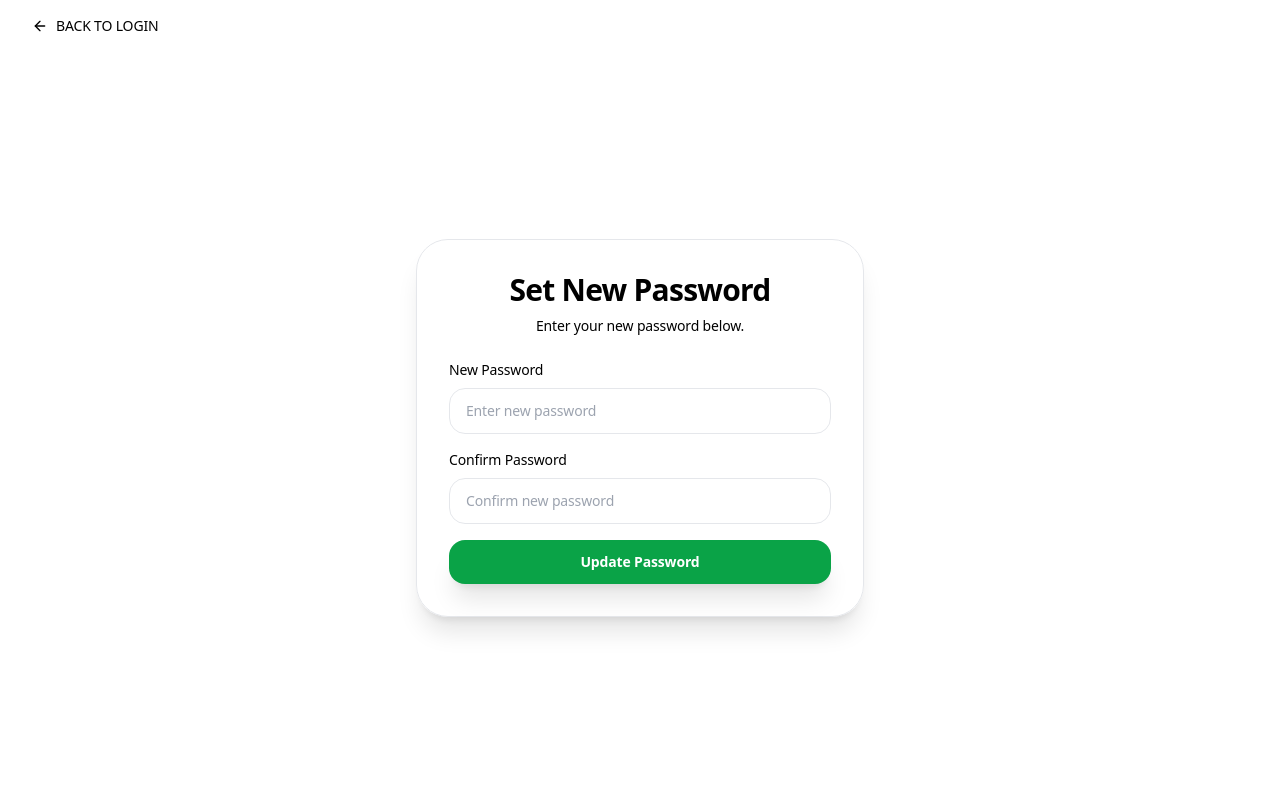
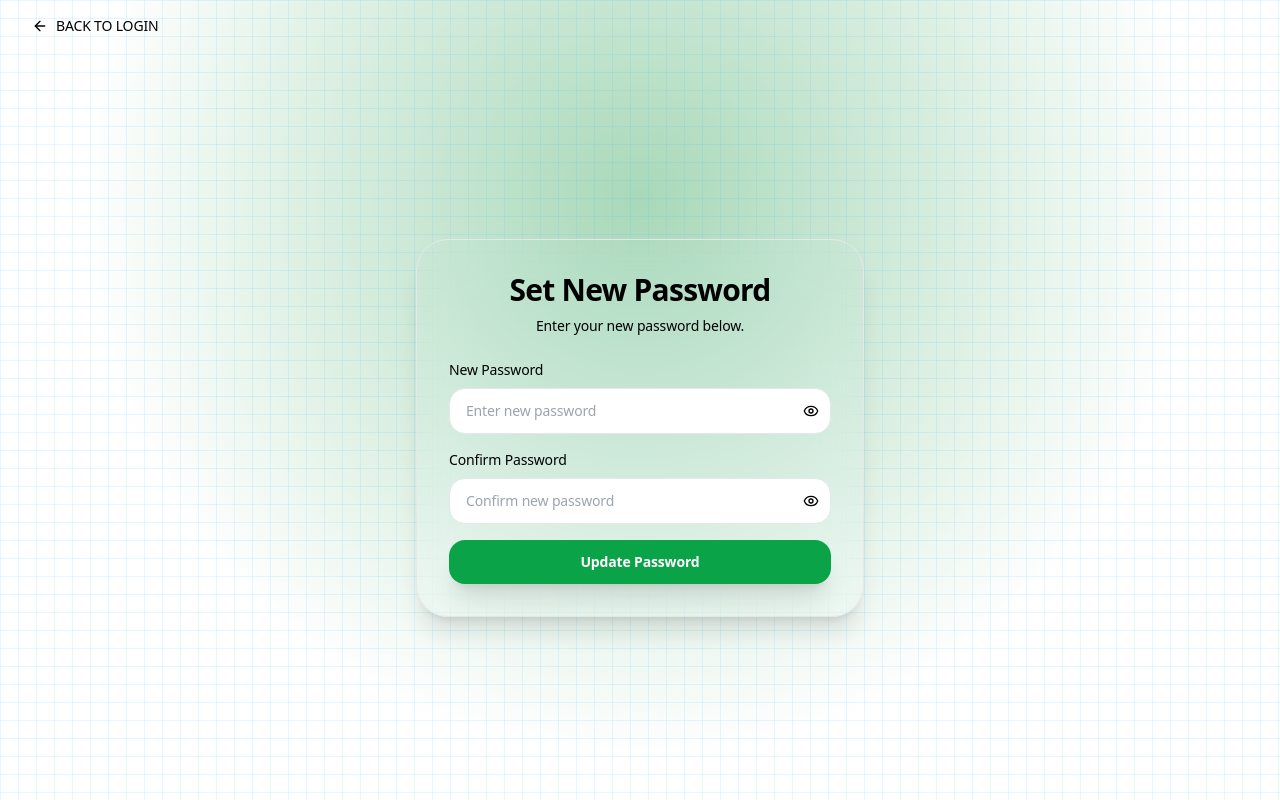
Before and after one commit to mlgeepee/NGX-STOCKS, a React (Vite) app: page /reset-password in a window 1280 px wide. Built offline with nearby package versions, Linux system fonts and the light colour scheme; no server answers.

Commit message:
Add password visibility toggle and background gradient to forms

```diff
--- a/index.html
+++ b/index.html
@@ -4,7 +4,7 @@
     <meta charset="UTF-8" />
     <link rel="icon" type="image/ico" href="/favicon.ico" />
     <meta name="viewport" content="width=device-width, initial-scale=1.0" />
-    <title>NGX Stocks | Stock Analytics</title>
+    <title>NGX Stocks - Stock Analytics</title>
   </head>
   <body>
     <div id="root"></div>
--- a/pages/Login.jsx
+++ b/pages/Login.jsx
@@ -1,9 +1,10 @@
 import { useEffect, useState } from "react";
 import { supabase } from "../services/supabase";
 import { useNavigate, Link } from "react-router-dom";
-import { ArrowLeft } from "lucide-react";
+import { ArrowLeft, Eye, EyeOff } from "lucide-react";
 import { Alert } from "@/components/ui/alert";
 import { useAuthStore } from "../store/useAuthStore";
+import BackgroundGradient from "@/components/ui/background-gradient-snippet";
 
 // Google SVG Icon Component
 const GoogleIcon = () => (
@@ -39,6 +40,7 @@ export default function Login() {
   const isAuthLoading = useAuthStore((state) => state.isAuthLoading);
   const [email, setEmail] = useState("");
   const [password, setPassword] = useState("");
+  const [showPassword, setShowPassword] = useState(false);
   const [alert, setAlert] = useState(null);
   const isSupabaseReady = Boolean(supabase);
 
@@ -114,6 +116,7 @@ export default function Login() {
 
   return (
     <div className="flex flex-col min-h-screen bg-background text-foreground">
+      <BackgroundGradient />
       {alert && (
         <Alert
           message={alert.message}
@@ -186,7 +189,7 @@ export default function Login() {
                 />
               </div>
 
-              <div>
+              <div className="relative">
                 <label
                   htmlFor="password"
                   className="block mb-2 text-sm font-medium text-foreground"
@@ -195,13 +198,24 @@ export default function Login() {
                 </label>
                 <input
                   id="password"
-                  type="password"
+                  type={showPassword ? "text" : "password"}
                   placeholder="Enter your password"
                   value={password}
                   onChange={(e) => setPassword(e.target.value)}
-                  className="w-full px-4 py-3 text-sm border rounded-2xl border-input bg-background text-foreground placeholder:text-muted-foreground focus:border-primary focus:outline-none focus:ring-2 focus:ring-ring/20"
+                  className="w-full px-4 py-3 text-sm border rounded-2xl border-input bg-background text-foreground placeholder:text-muted-foreground focus:border-primary focus:outline-none focus:ring-2 focus:ring-ring/20 pr-12"
                   required
                 />
+                <button
+                  type="button"
+                  className="absolute inset-y-0 right-0 pr-3 flex items-center top-9"
+                  onClick={() => setShowPassword(!showPassword)}
+                >
+                  {showPassword ? (
+                    <EyeOff className="h-5 w-5 text-muted-foreground hover:text-foreground" />
+                  ) : (
+                    <Eye className="h-5 w-5 text-muted-foreground hover:text-foreground" />
+                  )}
+                </button>
               </div>
 
               <button
--- a/pages/ResetPassword.jsx
+++ b/pages/ResetPassword.jsx
@@ -1,15 +1,18 @@
 import { useState } from "react";
 import { supabase } from "../services/supabase";
 import { useNavigate } from "react-router-dom";
-import { ArrowLeft } from "lucide-react";
+import { ArrowLeft, Eye, EyeOff } from "lucide-react";
 import { Link } from "react-router-dom";
 import { Alert } from "@/components/ui/alert";
+import BackgroundGradient from "@/components/ui/background-gradient-snippet";
 
 export default function ResetPassword() {
   const navigate = useNavigate();
   const [password, setPassword] = useState("");
   const [confirmPassword, setConfirmPassword] = useState("");
   const [alert, setAlert] = useState(null);
+  const [showPassword, setShowPassword] = useState(false);
+  const [showConfirmPassword, setShowConfirmPassword] = useState(false);
 
   const handleUpdate = async (e) => {
     e.preventDefault();
@@ -39,6 +42,7 @@ export default function ResetPassword() {
 
   return (
     <div className="flex flex-col min-h-screen bg-background text-foreground">
+      <BackgroundGradient />
       {alert && (
         <Alert
           message={alert.message}
@@ -78,15 +82,29 @@ export default function ResetPassword() {
               >
                 New Password
               </label>
+              <div className="relative">
                 <input
                   id="password"
-                type="password"
+                  type={showPassword ? "text" : "password"}
                   placeholder="Enter new password"
                   value={password}
                   onChange={(e) => setPassword(e.target.value)}
-                className="w-full px-4 py-3 text-sm border rounded-2xl border-input bg-background text-foreground placeholder:text-muted-foreground focus:border-primary focus:outline-none focus:ring-2 focus:ring-ring/20"
+                  className="w-full px-4 py-3 text-sm border rounded-2xl border-input bg-background text-foreground placeholder:text-muted-foreground focus:border-primary focus:outline-none focus:ring-2 focus:ring-ring/20 pr-10"
                   required
                 />
+                <button
+                  type="button"
+                  onClick={() => setShowPassword((s) => !s)}
+                  className="absolute right-3 top-1/2 -translate-y-1/2 text-muted-foreground"
+                  aria-label={showPassword ? "Hide password" : "Show password"}
+                >
+                  {showPassword ? (
+                    <EyeOff className="w-4 h-4" />
+                  ) : (
+                    <Eye className="w-4 h-4" />
+                  )}
+                </button>
+              </div>
             </div>
 
             <div>
@@ -96,15 +114,31 @@ export default function ResetPassword() {
               >
                 Confirm Password
               </label>
+              <div className="relative">
                 <input
                   id="confirmPassword"
-                type="password"
+                  type={showConfirmPassword ? "text" : "password"}
                   placeholder="Confirm new password"
                   value={confirmPassword}
                   onChange={(e) => setConfirmPassword(e.target.value)}
-                className="w-full px-4 py-3 text-sm border rounded-2xl border-input bg-background text-foreground placeholder:text-muted-foreground focus:border-primary focus:outline-none focus:ring-2 focus:ring-ring/20"
+                  className="w-full px-4 py-3 text-sm border rounded-2xl border-input bg-background text-foreground placeholder:text-muted-foreground focus:border-primary focus:outline-none focus:ring-2 focus:ring-ring/20 pr-10"
                   required
                 />
+                <button
+                  type="button"
+                  onClick={() => setShowConfirmPassword((s) => !s)}
+                  className="absolute right-3 top-1/2 -translate-y-1/2 text-muted-foreground"
+                  aria-label={
+                    showConfirmPassword ? "Hide password" : "Show password"
+                  }
+                >
+                  {showConfirmPassword ? (
+                    <EyeOff className="w-4 h-4" />
+                  ) : (
+                    <Eye className="w-4 h-4" />
+                  )}
+                </button>
+              </div>
             </div>
 
             <button
--- a/pages/SignUp.jsx
+++ b/pages/SignUp.jsx
@@ -1,8 +1,9 @@
 import { useState } from "react";
 import { supabase } from "../services/supabase";
 import { useNavigate, Link } from "react-router-dom";
-import { ArrowLeft } from "lucide-react";
+import { ArrowLeft, Eye, EyeOff } from "lucide-react";
 import { Alert } from "@/components/ui/alert";
+import BackgroundGradient from "@/components/ui/background-gradient-snippet";
 
 export default function SignUp() {
   const navigate = useNavigate();
@@ -10,6 +11,8 @@ export default function SignUp() {
   const [password, setPassword] = useState("");
   const [confirmPassword, setConfirmPassword] = useState("");
   const [alert, setAlert] = useState(null);
+  const [showPassword, setShowPassword] = useState(false);
+  const [showConfirmPassword, setShowConfirmPassword] = useState(false);
   const isSupabaseReady = Boolean(supabase);
 
   const requireSupabase = () => {
@@ -52,6 +55,7 @@ export default function SignUp() {
 
   return (
     <div className="flex flex-col min-h-screen bg-background text-foreground">
+      <BackgroundGradient />
       {alert && (
         <Alert
           message={alert.message}
@@ -60,7 +64,6 @@ export default function SignUp() {
         />
       )}
 
-      {/* Top Navigation */}
       <div className="w-full px-4 py-4 sm:px-6 lg:px-8">
         <Link
           to="/"
@@ -71,7 +74,6 @@ export default function SignUp() {
         </Link>
       </div>
 
-      {/* Centered Form */}
       <div className="flex items-center justify-center flex-1 px-4 py-8 sm:px-6 lg:px-8">
         <div className="w-full max-w-md rounded-[2rem] border border-border bg-card p-8 shadow-xl backdrop-blur-xl">
           <div className="space-y-2 text-center">
@@ -116,15 +118,29 @@ export default function SignUp() {
               >
                 Password
               </label>
+              <div className="relative">
                 <input
                   id="password"
-                type="password"
+                  type={showPassword ? "text" : "password"}
                   placeholder="Create your password"
                   value={password}
                   onChange={(e) => setPassword(e.target.value)}
-                className="w-full px-4 py-3 text-sm border rounded-2xl border-input bg-background text-foreground placeholder:text-muted-foreground focus:border-primary focus:outline-none focus:ring-2 focus:ring-ring/20"
+                  className="w-full px-4 py-3 text-sm border rounded-2xl border-input bg-background text-foreground placeholder:text-muted-foreground focus:border-primary focus:outline-none focus:ring-2 focus:ring-ring/20 pr-10"
                   required
                 />
+                <button
+                  type="button"
+                  onClick={() => setShowPassword((s) => !s)}
+                  className="absolute right-3 top-1/2 -translate-y-1/2 text-muted-foreground"
+                  aria-label={showPassword ? "Hide password" : "Show password"}
+                >
+                  {showPassword ? (
+                    <EyeOff className="w-4 h-4" />
+                  ) : (
+                    <Eye className="w-4 h-4" />
+                  )}
+                </button>
+              </div>
             </div>
 
             <div>
@@ -134,15 +150,31 @@ export default function SignUp() {
               >
                 Confirm Password
               </label>
+              <div className="relative">
                 <input
                   id="confirmPassword"
-                type="password"
+                  type={showConfirmPassword ? "text" : "password"}
                   placeholder="Confirm your password"
                   value={confirmPassword}
                   onChange={(e) => setConfirmPassword(e.target.value)}
-                className="w-full px-4 py-3 text-sm border rounded-2xl border-input bg-background text-foreground placeholder:text-muted-foreground focus:border-primary focus:outline-none focus:ring-2 focus:ring-ring/20"
+                  className="w-full px-4 py-3 text-sm border rounded-2xl border-input bg-background text-foreground placeholder:text-muted-foreground focus:border-primary focus:outline-none focus:ring-2 focus:ring-ring/20 pr-10"
                   required
                 />
+                <button
+                  type="button"
+                  onClick={() => setShowConfirmPassword((s) => !s)}
+                  className="absolute right-3 top-1/2 -translate-y-1/2 text-muted-foreground"
+                  aria-label={
+                    showConfirmPassword ? "Hide password" : "Show password"
+                  }
+                >
+                  {showConfirmPassword ? (
+                    <EyeOff className="w-4 h-4" />
+                  ) : (
+                    <Eye className="w-4 h-4" />
+                  )}
+                </button>
+              </div>
             </div>
 
             <button
--- /dev/null
+++ b/src/components/ui/background-gradient-snippet.tsx
@@ -0,0 +1,8 @@
+export default function Component() {
+  return (
+    <div className="fixed inset-0 -z-10 bg-white dark:bg-neutral-200">
+      <div className="absolute inset-0 bg-[radial-gradient(circle_560px_at_50%_200px,#A8D8B9,transparent)]" />
+      <div className="pointer-events-none absolute inset-0 bg-[linear-gradient(to_right,#38bdf820_1px,transparent_1px),linear-gradient(to_bottom,#38bdf820_1px,transparent_1px)] bg-[size:18px_18px]" />
+    </div>
+  );
+}
```
Also changed, not shown: src/components/ui/demo-background.tsx (added, +7 -0 lines), src/components/ui/floating-icons-hero-demo.tsx (+14 -2 lines). Lines whose indentation alone changed are shown as unchanged.
